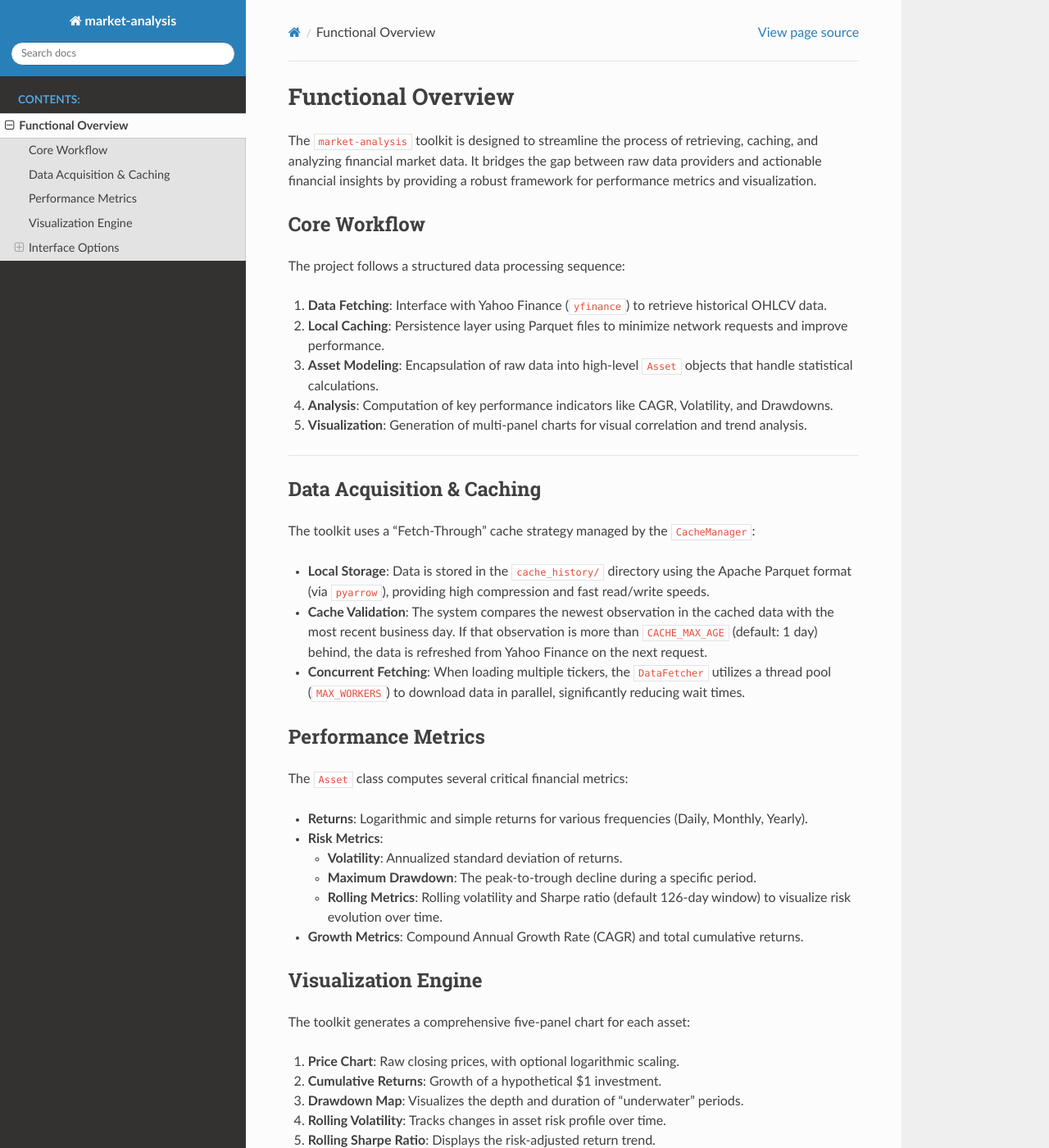
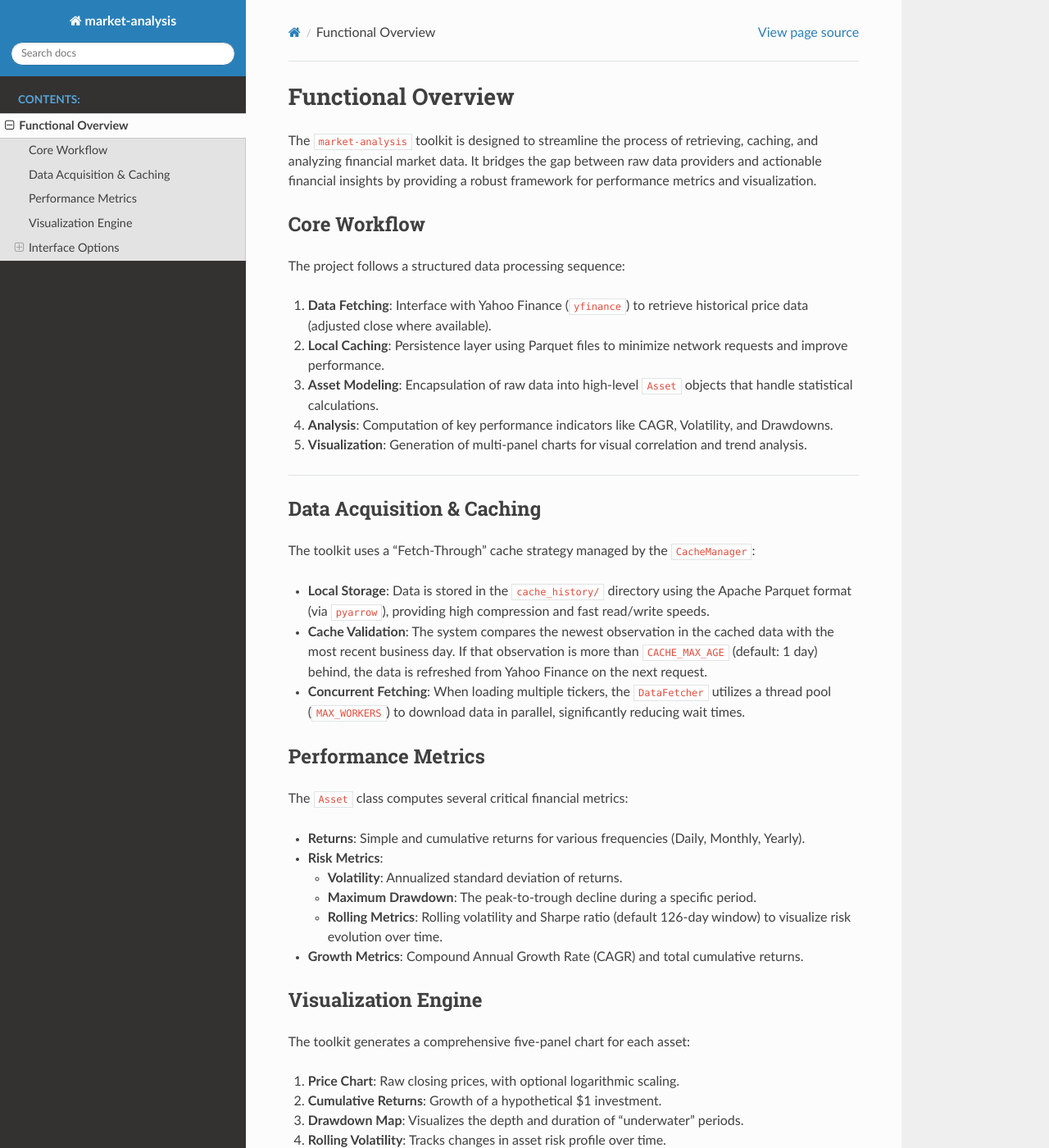
Before and after one commit to mzank/market-analysis, a Sphinx documentation site: the page built from docs/functionality.md, in a window 1280 px wide and 1400 px high. Shown: the whole window at 82% size. Built offline with Sphinx 7.4.7 and the Read the Docs theme 3.1.0, drawn with Linux system fonts in a browser that asks for light colours; pages that are not in the unit, such as notebooks, are missing from menus.

Commit message:
docs: correct data and return claims to match implementation

```diff
--- a/docs/functionality.md
+++ b/docs/functionality.md
@@ -6,7 +6,7 @@ The `market-analysis` toolkit is designed to streamline the process of retrievin
 
 The project follows a structured data processing sequence:
 
-1.  **Data Fetching**: Interface with Yahoo Finance (`yfinance`) to retrieve historical OHLCV data.
+1.  **Data Fetching**: Interface with Yahoo Finance (`yfinance`) to retrieve historical price data (adjusted close where available).
 2.  **Local Caching**: Persistence layer using Parquet files to minimize network requests and improve performance.
 3.  **Asset Modeling**: Encapsulation of raw data into high-level `Asset` objects that handle statistical calculations.
 4.  **Analysis**: Computation of key performance indicators like CAGR, Volatility, and Drawdowns.
@@ -26,7 +26,7 @@ The toolkit uses a "Fetch-Through" cache strategy managed by the `CacheManager`:
 
 The `Asset` class computes several critical financial metrics:
 
-- **Returns**: Logarithmic and simple returns for various frequencies (Daily, Monthly, Yearly).
+- **Returns**: Simple and cumulative returns for various frequencies (Daily, Monthly, Yearly).
 - **Risk Metrics**:
   - **Volatility**: Annualized standard deviation of returns.
   - **Maximum Drawdown**: The peak-to-trough decline during a specific period.
```
